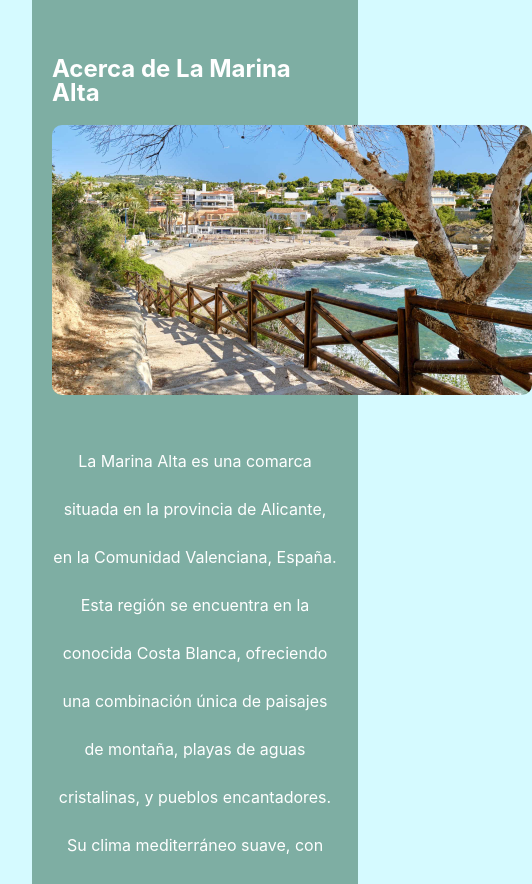
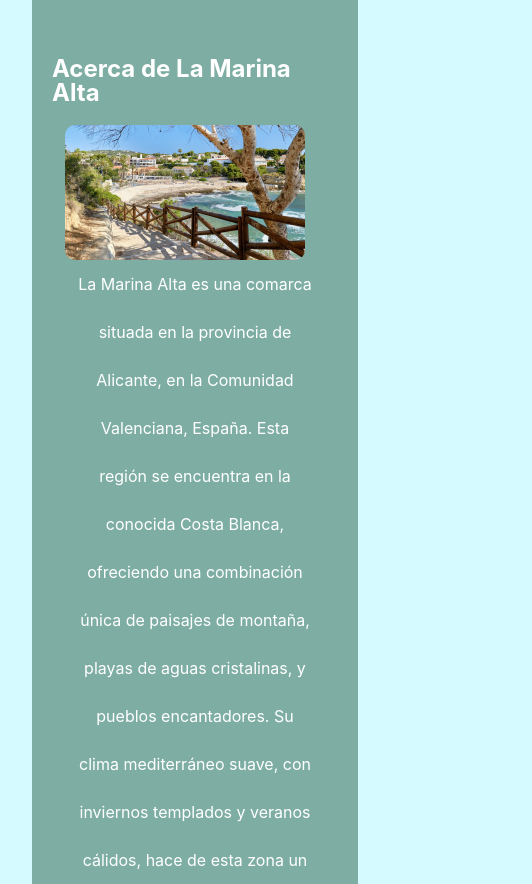
Before and after one commit to mestevealc/Herr.-HTML-y-CSS-II, a website built with Parcel: page src/index.html in a window 390 px wide. Shown: the part 206-1090 px from the top of the page, 532 px wide, since content can reach past the window. Built offline with nearby package versions, Linux system fonts and the light colour scheme.

Commit message:
cambio responsiveness

```diff
--- a/src/assets/styles/layouts/_about.scss
+++ b/src/assets/styles/layouts/_about.scss
@@ -22,12 +22,21 @@
 
   @media (max-width: 768px) {
     .content {
-      display: block;
+      display: flex;
+      flex-direction: column; // Cambia a columna para móviles
+      align-items: center;
       text-align: center;
+    }
 
-      img {
-        margin: 0 auto 20px;
-      }
+    img {
+      width: 80%; // Ajusta el ancho al 80% para pantallas móviles
+      max-width: 15rem; // Tamaño máximo de la imagen para evitar que sea demasiado grande
+    }
+
+    p {
+      width: 90%; // Limita el ancho del párrafo en móviles
+      margin: 0 auto;
+      padding: 0 10px; // Añade padding lateral para mejor espaciado
     }
   }
 }
```
